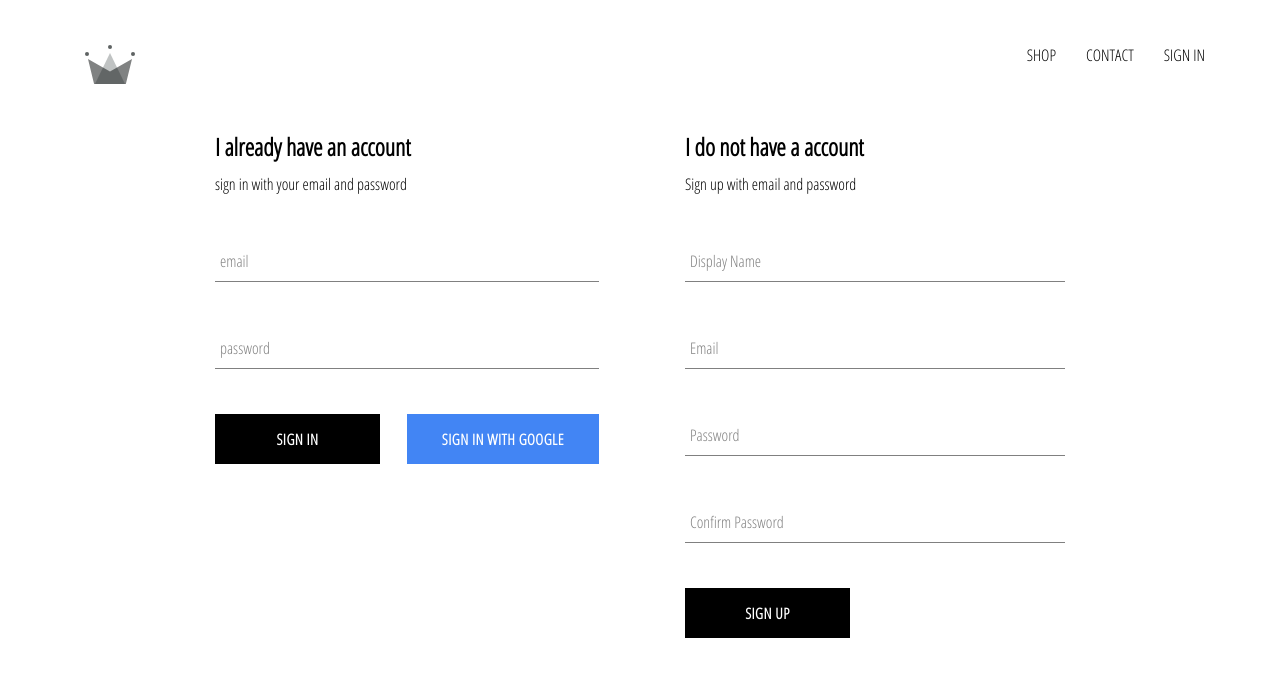
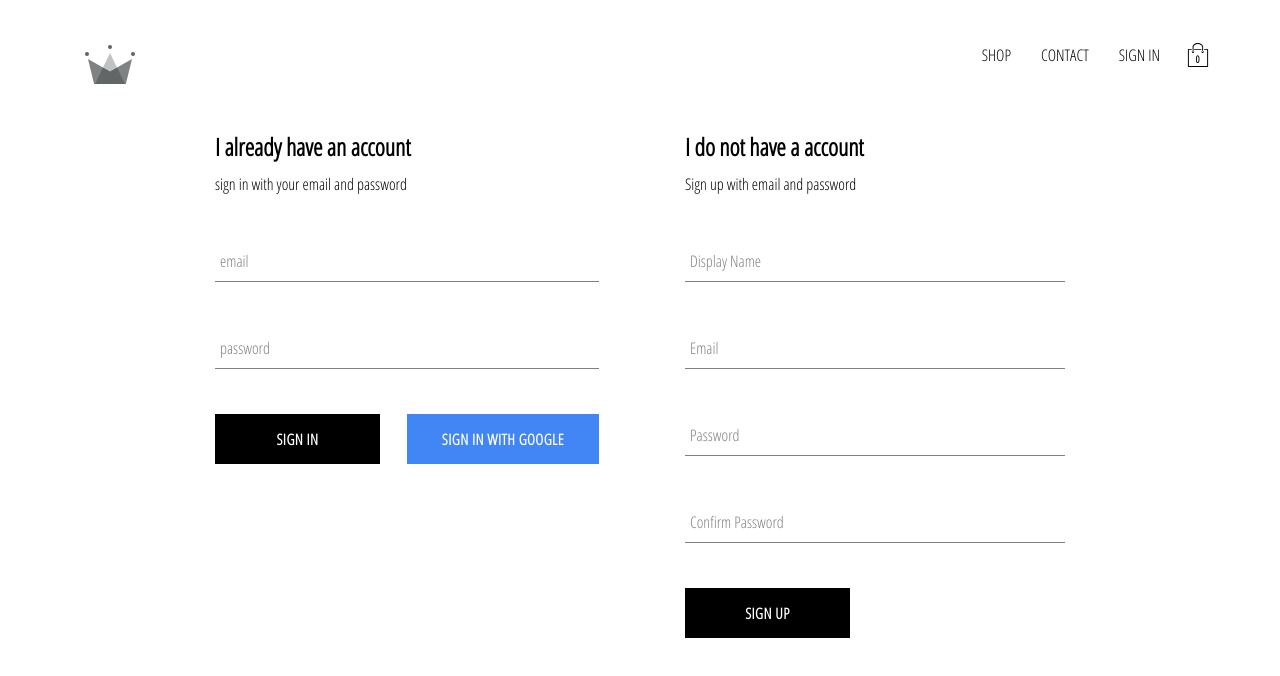
Before and after one commit to Ravikumarsd/crwn-clothing, a React (Create React App) app: page /signin in a window 1280 px wide. Shown: the top 676 px of the page. Built offline with nearby package versions, Linux system fonts and the light colour scheme; no server answers.

Commit message:
added cartIcon cartDropdown components to our application, also implemented cart reducer

```diff
--- a/src/App.js
+++ b/src/App.js
@@ -1,5 +1,4 @@
 import React, { Component } from "react";
-
 import "./App.css";
 import Homepage from "./pages/homepage/homepage.component";
 import { Switch, Route, Redirect } from "react-router-dom";
@@ -8,11 +7,11 @@
 import SignInAndSignUp from "./components/sign-in-and-sign-up/sign-in-and-sign-up.component";
 import { auth, createUserProfileDocument } from "./firebase/firebase.utils";
 import { setCurrentUser } from "./redux/user/user.action";
-
 import { connect } from "react-redux";
 
 class App extends Component {
   unSubscribeFromAuth = null;
+
   componentDidMount() {
     const { setCurrentUser } = this.props;
     this.unSubscribeFromAuth = auth.onAuthStateChanged(async (userAuth) => {
@@ -30,9 +29,12 @@
       }
     });
   }
+
   componentWillUnmount() {
     this.unSubscribeFromAuth();
   }
+  renderSigin = () =>
+    this.props.currentUser ? <Redirect to="/" /> : <SignInAndSignUp />;
 
   render() {
     return (
@@ -41,21 +43,15 @@
         <Switch>
           <Route exact path="/" component={Homepage} />
           <Route exact path="/shop" component={ShopPage} />
-          <Route
-            exact
-            path="/signin"
-            render={() =>
-              this.props.currentUser ? <Redirect to="/" /> : <SignInAndSignUp />
-            }
-          />
+          <Route exact path="/signin" render={this.renderSigin} />
         </Switch>
       </div>
     );
   }
 }
 
-const mapStateToProps = ({ user }) => ({
-  currentUser: user.currentUser,
+const mapStateToProps = ({ user: { currentUser } }) => ({
+  currentUser: currentUser,
 });
 
 const mapDispatchToProps = (dispatch) => ({
--- /dev/null
+++ b/src/components/cart-dropdown/cart-dropdown.component.jsx
@@ -0,0 +1,13 @@
+import React from "react";
+import CustomButton from "../custom-button/custom-button.component";
+import "./cart-dropdown.styles.scss";
+const CartDropdown = () => {
+  return (
+    <div className="cart-dropdown">
+      <div className="cart-items" />
+      <CustomButton>GO TO CHECKOUT</CustomButton>
+    </div>
+  );
+};
+
+export default CartDropdown;
--- /dev/null
+++ b/src/components/cart-dropdown/cart-dropdown.styles.scss
@@ -0,0 +1,24 @@
+.cart-dropdown {
+  position: absolute;
+  width: 240px;
+  height: 340px;
+  display: flex;
+  flex-direction: column;
+  padding: 20px;
+  border: 1px solid black;
+  background-color: white;
+  top: 90px;
+  right: 40px;
+  z-index: 5;
+
+  .cart-items {
+    height: 240px;
+    display: flex;
+    flex-direction: column;
+    overflow: scroll;
+  }
+
+  button {
+    margin-top: auto;
+  }
+}
--- /dev/null
+++ b/src/components/cart-icon/cart-icon.component.jsx
@@ -0,0 +1,21 @@
+import React from "react";
+import "./cart-icon.styles.scss";
+
+import { ReactComponent as ShoppingIcon } from "../../assets/shopping-bag.svg";
+import { connect } from "react-redux";
+import { toggleCartHidden } from "../../redux/cart/cart.actions";
+
+const CartIcon = ({ toggleCartHidden }) => {
+  return (
+    <div className="cart-icon" onClick={toggleCartHidden}>
+      <ShoppingIcon className="shopping-icon" />
+      <span className="item-count">0</span>
+    </div>
+  );
+};
+
+const mapDispatchToProps = (dispatch) => ({
+  toggleCartHidden: () => dispatch(toggleCartHidden()),
+});
+
+export default connect(null, mapDispatchToProps)(CartIcon);
--- /dev/null
+++ b/src/components/cart-icon/cart-icon.styles.scss
@@ -0,0 +1,21 @@
+.cart-icon {
+  width: 45px;
+  height: 45px;
+  position: relative;
+  display: flex;
+  align-items: center;
+  justify-content: center;
+  cursor: pointer;
+
+  .shopping-icon {
+    width: 24px;
+    height: 24px;
+  }
+
+  .item-count {
+    position: absolute;
+    font-size: 10px;
+    font-weight: bold;
+    bottom: 12px;
+  }
+}
--- a/src/components/header/header.component.jsx
+++ b/src/components/header/header.component.jsx
@@ -4,7 +4,10 @@
 import { Link } from "react-router-dom";
 import { auth } from "../../firebase/firebase.utils";
 import { connect } from "react-redux";
-const Header = ({ currentUser }) => {
+import CartIcon from "../cart-icon/cart-icon.component";
+import CartDropdown from "../cart-dropdown/cart-dropdown.component";
+
+const Header = ({ currentUser, hidden }) => {
   return (
     <div className="header">
       <Link className="logo-container" to="/">
@@ -24,13 +27,16 @@
             SIGN IN
           </Link>
         )}
+        <CartIcon />
       </div>
+      {hidden ? null : <CartDropdown />}
     </div>
   );
 };
 
-const mapStateToProps = (state) => ({
-  currentUser: state.user.currentUser,
+const mapStateToProps = ({ user: { currentUser }, cart: { hidden } }) => ({
+  currentUser,
+  hidden,
 });
 
 export default connect(mapStateToProps)(Header);
--- /dev/null
+++ b/src/redux/cart/cart.actions.js
@@ -0,0 +1,5 @@
+import CartActionTypes from "./cart.types";
+
+export const toggleCartHidden = () => ({
+  type: CartActionTypes.TOGGLE_CART_HIDDEN,
+});
--- /dev/null
+++ b/src/redux/cart/cart.reducer.js
@@ -0,0 +1,19 @@
+import CartActionTypes from "./cart.types";
+
+const INITIAL_STATE = {
+  hidden: true,
+};
+
+const cartReducer = (state = INITIAL_STATE, action) => {
+  switch (action.type) {
+    case CartActionTypes.TOGGLE_CART_HIDDEN:
+      return {
+        ...state,
+        hidden: !state.hidden,
+      };
+    default:
+      return state;
+  }
+};
+
+export default cartReducer;
--- /dev/null
+++ b/src/redux/cart/cart.types.js
@@ -0,0 +1,5 @@
+const CartActionTypes = {
+  TOGGLE_CART_HIDDEN: "TOGGLE_CART_HIDDEN",
+};
+
+export default CartActionTypes;
--- a/src/redux/root-reducer.js
+++ b/src/redux/root-reducer.js
@@ -1,7 +1,9 @@
 import { combineReducers } from "redux";
 
 import userReducer from "./user/user.reducer";
+import cartReducer from "./cart/cart.reducer";
 
 export default combineReducers({
   user: userReducer,
+  cart: cartReducer,
 });
--- a/src/redux/user/user.reducer.js
+++ b/src/redux/user/user.reducer.js
@@ -1,4 +1,5 @@
 import { UserActionTypes } from "./user.types";
+
 const INITIAL_STATE = {
   currentUser: null,
 };
```
Also changed, not shown: src/assets/shopping-bag.svg (added).
